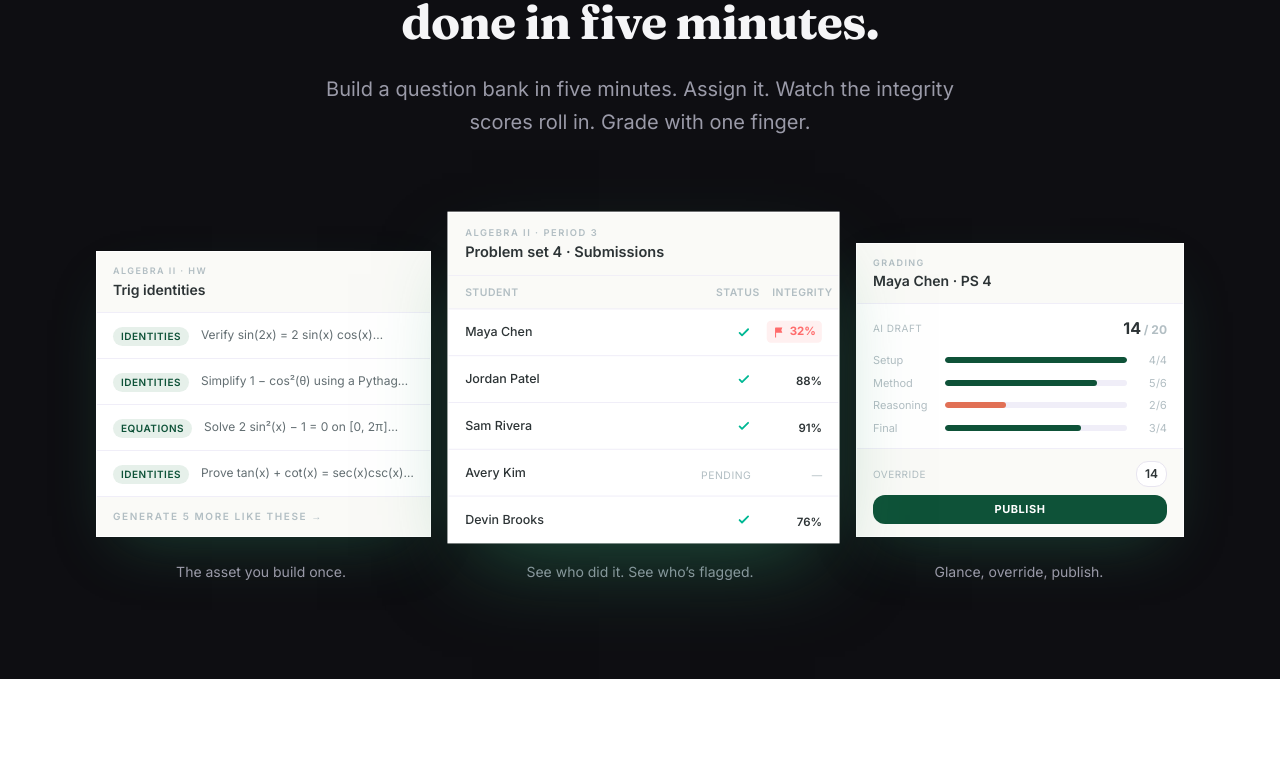
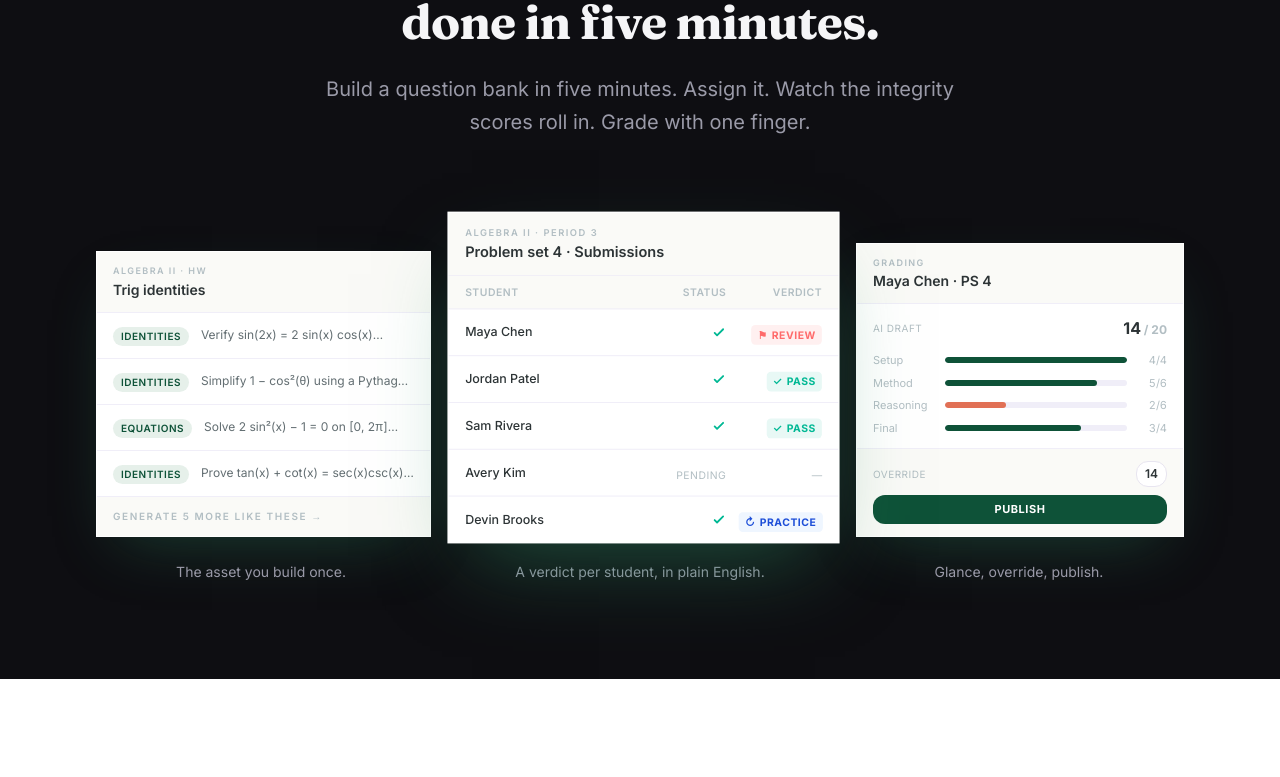
Before and after one commit to bz28/math_teacher_app, a Next.js app in the folder web/: page / in a window 1280 px wide. Shown: the part 3258-4035 px from the top of the page. Built offline with nearby package versions, Linux system fonts and the light colour scheme; no server answers.

Commit message:
feat(web/landing): align submissions mock with platform verdict pills

```diff
--- a/web/src/components/landing/home-integrity.tsx
+++ b/web/src/components/landing/home-integrity.tsx
@@ -48,8 +48,8 @@ export function HomeIntegrity() {
       </div>
 
       <p className="mx-auto mt-10 max-w-2xl text-center text-sm leading-relaxed text-[color:var(--color-text-muted)]">
-        You see the score, the headline, the conversation, and you decide.
-        Veradic drafts; you publish.
+        You see the verdict, the headline, the full conversation, and you
+        decide. Veradic drafts; you publish.
       </p>
     </Section>
   );
--- a/web/src/components/landing/home-workspace.tsx
+++ b/web/src/components/landing/home-workspace.tsx
@@ -43,7 +43,7 @@ export function HomeWorkspace() {
         </div>
         <div className="mt-6 hidden md:grid md:grid-cols-[1fr_1.15fr_1fr] md:gap-6">
           <FrameCaption>The asset you build once.</FrameCaption>
-          <FrameCaption>See who did it. See who&rsquo;s flagged.</FrameCaption>
+          <FrameCaption>A verdict per student, in plain English.</FrameCaption>
           <FrameCaption>Glance, override, publish.</FrameCaption>
         </div>
 
@@ -58,7 +58,7 @@ export function HomeWorkspace() {
           <div>
             <FrameCard emphasized><SubmissionsQueueMock /></FrameCard>
             <div className="mt-4">
-              <FrameCaption>See who did it. See who&rsquo;s flagged.</FrameCaption>
+              <FrameCaption>A verdict per student, in plain English.</FrameCaption>
             </div>
           </div>
           <div>
@@ -156,12 +156,22 @@ function QuestionBankMock() {
    the quietly meaningful detail of the whole composition.
    ────────────────────────────────────────────────────────────────── */
 function SubmissionsQueueMock() {
-  const rows = [
-    { name: "Maya Chen", done: true, score: 32, flagged: true },
-    { name: "Jordan Patel", done: true, score: 88, flagged: false },
-    { name: "Sam Rivera", done: true, score: 91, flagged: false },
-    { name: "Avery Kim", done: false, score: null, flagged: false },
-    { name: "Devin Brooks", done: true, score: 76, flagged: false },
+  // Verdict labels + colors mirror the disposition vocabulary in the
+  // real Submission Review screen — `flag_for_review` (red ⚑),
+  // `tutor_pivot` (amber ?), `pass` (green ✓), `needs_practice`
+  // (blue ↻). Keeping the marketing mock honest: a teacher who
+  // signs up sees this exact icon + label set in the product, not a
+  // marketing-only "Integrity score 88%" abstraction.
+  const rows: {
+    name: string;
+    done: boolean;
+    verdict: "flag" | "tutor" | "pass" | "needs_practice" | null;
+  }[] = [
+    { name: "Maya Chen", done: true, verdict: "flag" },
+    { name: "Jordan Patel", done: true, verdict: "pass" },
+    { name: "Sam Rivera", done: true, verdict: "pass" },
+    { name: "Avery Kim", done: false, verdict: null },
+    { name: "Devin Brooks", done: true, verdict: "needs_practice" },
   ];
   return (
     <div>
@@ -170,7 +180,7 @@ function SubmissionsQueueMock() {
       <div className="grid grid-cols-[1.6fr_auto_auto] items-center gap-3 border-b border-[color:var(--color-border-light)] bg-[color:var(--color-surface-alt)] px-4 py-2 text-[10px] font-semibold uppercase tracking-wider text-[color:var(--color-text-muted)]">
         <span>Student</span>
         <span>Status</span>
-        <span className="w-12 text-right">Integrity</span>
+        <span className="w-20 text-right">Verdict</span>
       </div>
       <div className="divide-y divide-[color:var(--color-border-light)]">
         {rows.map((r) => (
@@ -190,27 +200,72 @@ function SubmissionsQueueMock() {
                 </span>
               )}
             </span>
-            <span className="w-14 text-right">
-              {r.score === null ? (
-                <span className="text-[10px] text-[color:var(--color-text-muted)]">—</span>
-              ) : r.flagged ? (
-                /* Flagged row uses three signals — icon, bg pill,
-                   and color — so it's distinguishable for users who
-                   can't perceive red as red. */
-                <span className="inline-flex items-center gap-1 rounded bg-[color:var(--color-error-light)] px-1.5 py-0.5 text-[11px] font-bold text-[color:var(--color-error)]">
-                  <FlagIcon />
-                  {r.score}%
-                </span>
-              ) : (
-                <span className="text-[11px] font-semibold text-[color:var(--color-text)]">
-                  {r.score}%
-                </span>
-              )}
+            <span className="w-20 text-right">
+              <VerdictPill verdict={r.verdict} />
             </span>
           </div>
         ))}
       </div>
     </div>
+  );
+}
+
+/** Compact disposition pill — same icon + tone family as the
+ *  platform's IntegrityBanner, just shrunk for the marketing roster. */
+function VerdictPill({
+  verdict,
+}: {
+  verdict: "flag" | "tutor" | "pass" | "needs_practice" | null;
+}) {
+  if (verdict === null) {
+    return <span className="text-[10px] text-[color:var(--color-text-muted)]">—</span>;
+  }
+  const styles: Record<
+    "flag" | "tutor" | "pass" | "needs_practice",
+    { bg: string; fg: string; icon: string; label: string }
+  > = {
+    flag: {
+      bg: "var(--color-error-light)",
+      fg: "var(--color-error)",
+      icon: "⚑",
+      // "Review" matches the actual platform label for the
+      // `flag_for_review` disposition. The earlier "Flag" looked
+      // punchier in the marketing mock but didn't match what teachers
+      // see in the product, so we'd be teaching them the wrong word.
+      label: "Review",
+    },
+    tutor: {
+      bg: "var(--color-warning-bg)",
+      fg: "var(--color-warning-dark)",
+      icon: "?",
+      label: "Tutored",
+    },
+    pass: {
+      bg: "var(--color-success-light)",
+      fg: "var(--color-success)",
+      icon: "✓",
+      label: "Pass",
+    },
+    needs_practice: {
+      // Hardcoded blue tokens to match the platform's IntegrityBanner
+      // — `--color-primary` is brand-green in this theme, so reusing
+      // `--color-primary-bg` painted the marketing pill green while
+      // the live UI shows blue. Mock now matches the product.
+      bg: "rgb(239 246 255)",
+      fg: "rgb(29 78 216)",
+      icon: "↻",
+      label: "Practice",
+    },
+  };
+  const s = styles[verdict];
+  return (
+    <span
+      className="inline-flex items-center gap-1 rounded px-1.5 py-0.5 text-[10px] font-bold uppercase tracking-wider"
+      style={{ backgroundColor: s.bg, color: s.fg }}
+    >
+      <span aria-hidden>{s.icon}</span>
+      {s.label}
+    </span>
   );
 }
 
@@ -325,16 +380,3 @@ function CheckIcon() {
     </svg>
   );
 }
-
-function FlagIcon() {
-  return (
-    <svg
-      className="h-3 w-3"
-      viewBox="0 0 24 24"
-      fill="currentColor"
-      aria-hidden="true"
-    >
-      <path d="M4 22V4a1 1 0 0 1 1-1h13l-2 5 2 5H6v9H4z" />
-    </svg>
-  );
-}
```
